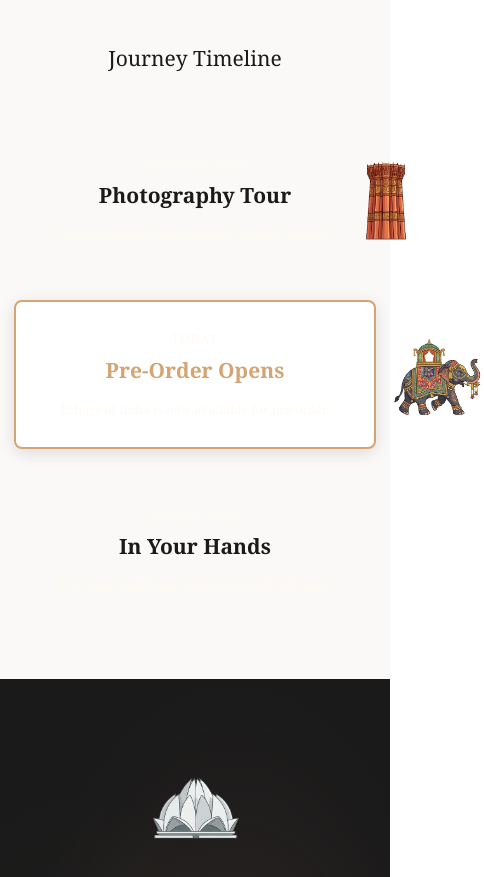
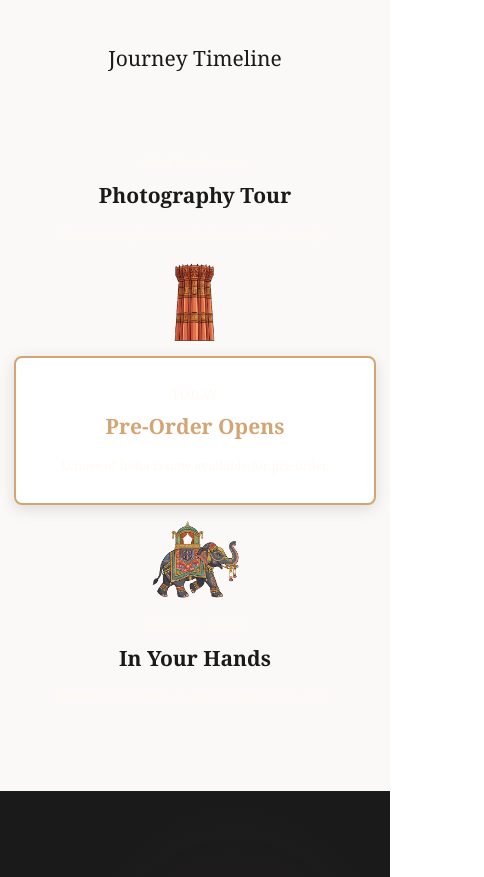
Before and after one commit to zerns/travelzer-photobook, a plain HTML site: page index.html in a window 390 px wide. Shown: the part 4660-5537 px from the top of the page, 484 px wide, since content can reach past the window. Drawn offline with Linux system fonts and the light colour scheme.

Commit message:
Fix positions of tower and elephant on responsiveness.

```diff
--- a/css/responsive.css
+++ b/css/responsive.css
@@ -302,11 +302,26 @@
 
   .timeline__content {
     grid-template-columns: 1fr;
-    gap: var(--spacing-lg);
+    gap: 6rem;
   }
 
   .timeline-item {
     padding: var(--spacing-lg) var(--spacing-md);
+  }
+
+  .timeline-item:first-child::after,
+  .timeline-item--active::after {
+    top: auto;
+    left: 50%;
+    transform: translateX(-50%);
+  }
+
+  .timeline-item:first-child::after{
+    bottom: -73px;
+  }
+
+  .timeline-item--active::after {
+    bottom: -99px;
   }
 
   /* Footer */
```
